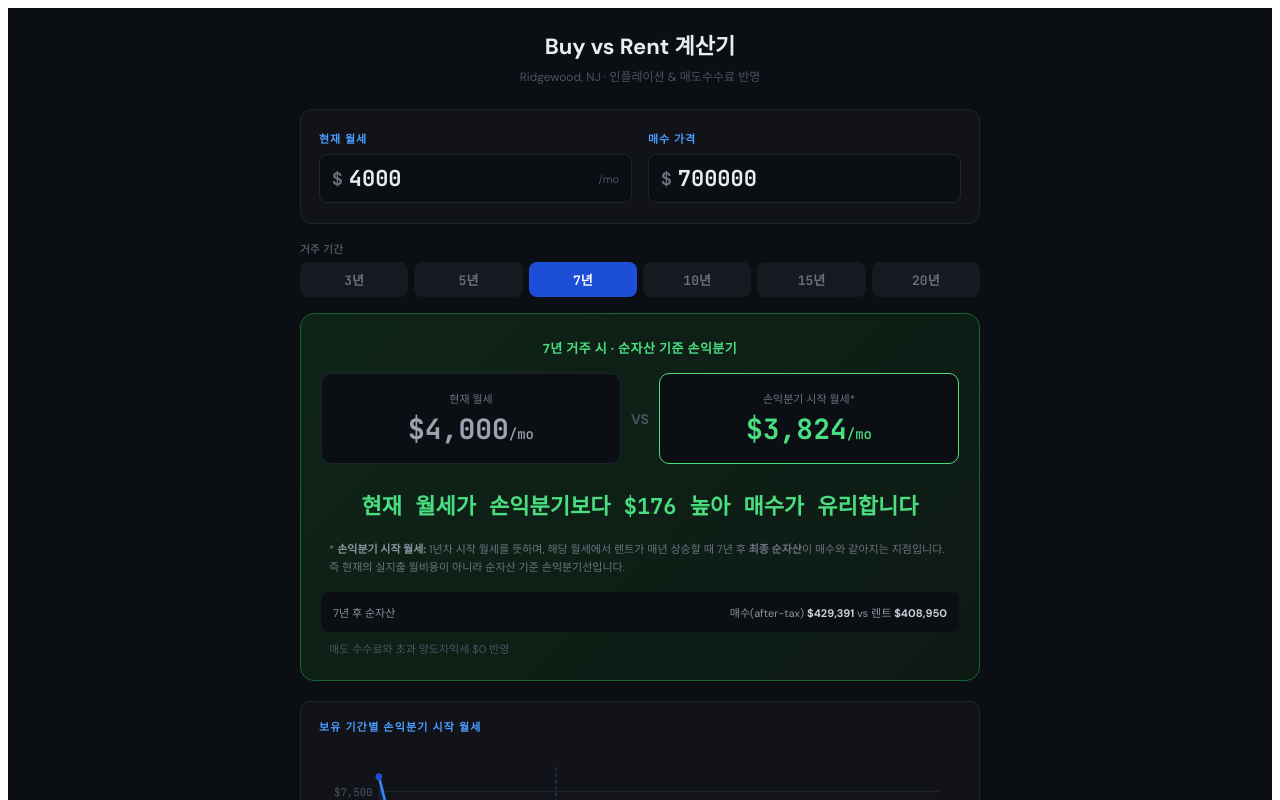
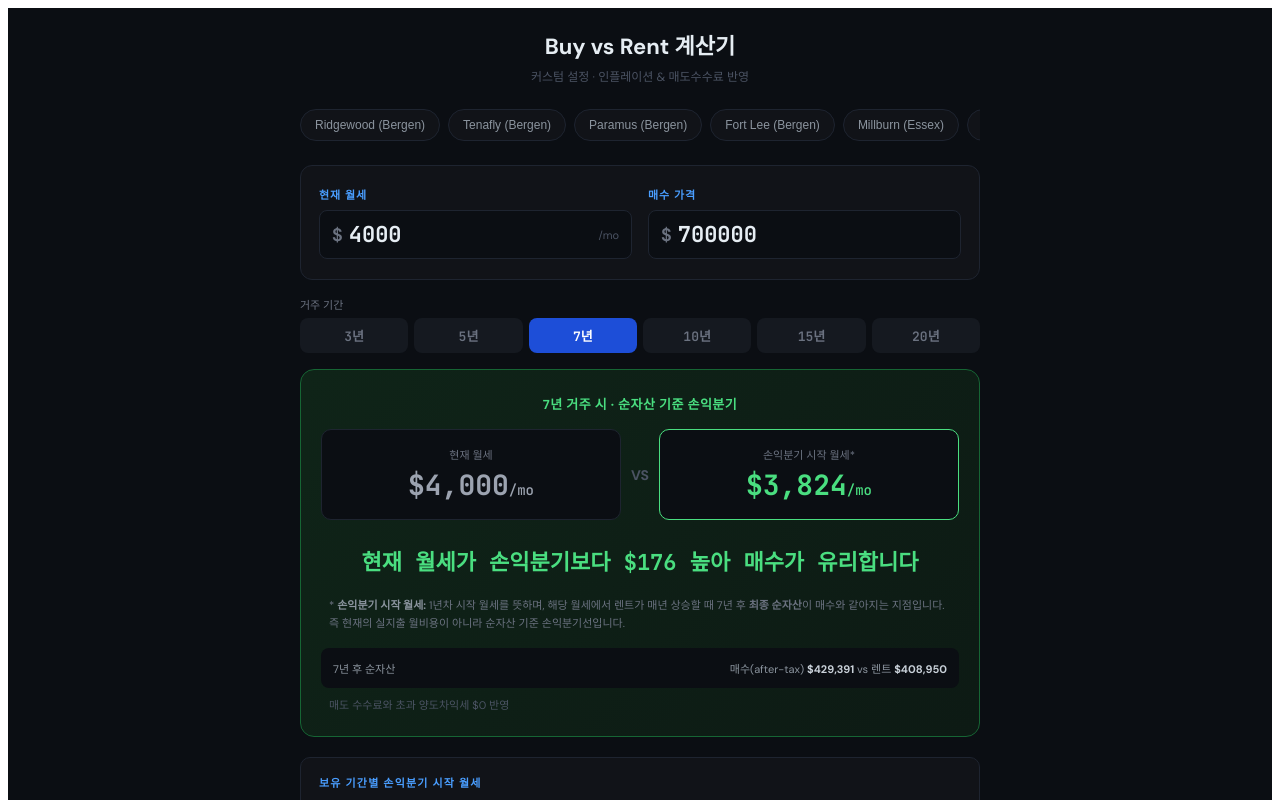
Before and after one commit to carlsagan21/buyvsrent, a React (Vite) app: page / in a window 1280 px wide. Shown: the top 800 px of the page. Built offline with nearby package versions, Linux system fonts and the light colour scheme.

Commit message:
feat: 주요 타운별 프리셋 버튼 제공
- 릿지우드, 테나플라이, 파라무스, 포트리, 밀번, 몽클레어, 저지시티, 프린스턴 등 8개의 주요 거주지별 평균 집값과 실효 재산세율을 세팅한 빠른 전환 버튼 추가

```diff
--- a/src/App.jsx
+++ b/src/App.jsx
@@ -21,6 +21,17 @@ const DEFAULTS = {
   capitalGainsTaxRate: 0.188, // 장기자본이득세 15% + NIIT 3.8% 가정
   homeSaleGainExclusion: 500000,
 };
+
+const REGIONS = [
+  { name: "Ridgewood (Bergen)", homePrice: 900000, propertyTaxRate: 0.0289, homeAppreciation: 0.05 },
+  { name: "Tenafly (Bergen)", homePrice: 1200000, propertyTaxRate: 0.0260, homeAppreciation: 0.05 },
+  { name: "Paramus (Bergen)", homePrice: 850000, propertyTaxRate: 0.0145, homeAppreciation: 0.045 },
+  { name: "Fort Lee (Bergen)", homePrice: 650000, propertyTaxRate: 0.0230, homeAppreciation: 0.045 },
+  { name: "Millburn (Essex)", homePrice: 1500000, propertyTaxRate: 0.0195, homeAppreciation: 0.045 },
+  { name: "Montclair (Essex)", homePrice: 1000000, propertyTaxRate: 0.0315, homeAppreciation: 0.05 },
+  { name: "Jersey City (Hudson)", homePrice: 850000, propertyTaxRate: 0.0165, homeAppreciation: 0.04 },
+  { name: "Princeton (Mercer)", homePrice: 950000, propertyTaxRate: 0.0245, homeAppreciation: 0.045 },
+];
 
 function calcTaxBenefit({
   yearlyInterest,
@@ -198,14 +209,28 @@ export default function App() {
   const [hy, setHy] = useState(7);
   const [currentRent, setCurrentRent] = useState(4000);
   const [showSliders, setShowSliders] = useState(false);
+  const [activeRegion, setActiveRegion] = useState(null);
   const yrs = [3, 5, 7, 10, 15, 20];
 
   const P = useMemo(() => derive(params), [params]);
 
-  const setP = (key, val) => setParams(prev => ({
-    ...prev,
-    [key]: key === "downPct" ? Math.max(0.20, val) : val,
-  }));
+  const applyRegion = (reg) => {
+    setActiveRegion(reg.name);
+    setParams(prev => ({
+      ...prev,
+      homePrice: reg.homePrice,
+      propertyTaxRate: reg.propertyTaxRate,
+      homeAppreciation: reg.homeAppreciation,
+    }));
+  };
+
+  const setP = (key, val) => {
+    setParams(prev => ({
+      ...prev,
+      [key]: key === "downPct" ? Math.max(0.20, val) : val,
+    }));
+    setActiveRegion(null);
+  };
 
   const allBE = useMemo(() => yrs.map(y => ({ y, r: findBE(P, y), rni: findBEnoInfl(P, y) })), [P]);
   const be = useMemo(() => findBE(P, hy), [P, hy]);
@@ -278,7 +303,25 @@ export default function App() {
 
         <div style={{ textAlign: "center", marginBottom: 24 }}>
           <h1 style={{ fontSize: 22, fontWeight: 700, margin: 0, color: "#e6edf3" }}>Buy vs Rent 계산기</h1>
-          <p style={{ color: "#4b5363", fontSize: 12, marginTop: 6 }}>Ridgewood, NJ · 인플레이션 & 매도수수료 반영</p>
+          <p style={{ color: "#4b5363", fontSize: 12, marginTop: 6 }}>{activeRegion ? `${activeRegion} 기준` : "커스텀 설정"} · 인플레이션 & 매도수수료 반영</p>
+        </div>
+
+        {/* REGION PRESETS */}
+        <div style={{ marginBottom: 16 }}>
+          <style>{`.region-scroll::-webkit-scrollbar { display: none; }`}</style>
+          <div className="region-scroll" style={{ display: "flex", gap: 8, overflowX: "auto", paddingBottom: 8, msOverflowStyle: "none", scrollbarWidth: "none", WebkitOverflowScrolling: "touch" }}>
+            {REGIONS.map(reg => (
+              <button key={reg.name} onClick={() => applyRegion(reg)} style={{
+                background: activeRegion === reg.name ? "#1d4ed8" : "#111318",
+                border: activeRegion === reg.name ? "1px solid #3b82f6" : "1px solid #1e2430",
+                color: activeRegion === reg.name ? "#fff" : "#8b949e",
+                padding: "8px 14px", borderRadius: 20, fontSize: 12, fontWeight: 500, cursor: "pointer",
+                transition: "all 0.2s ease", flexShrink: 0,
+              }}>
+                {reg.name}
+              </button>
+            ))}
+          </div>
         </div>
 
         {/* PRIMARY INPUT: 현재 월세 + 집값 */}
```
